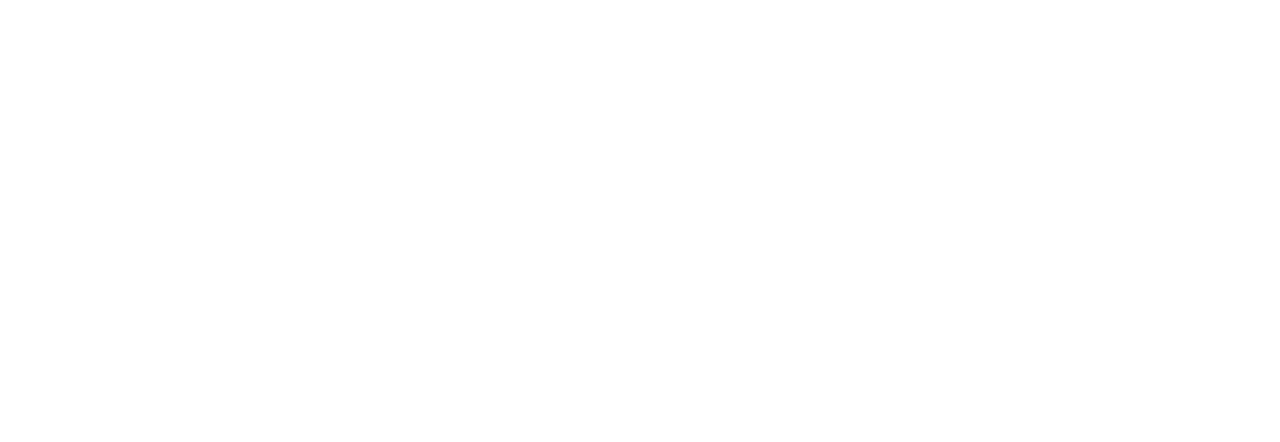
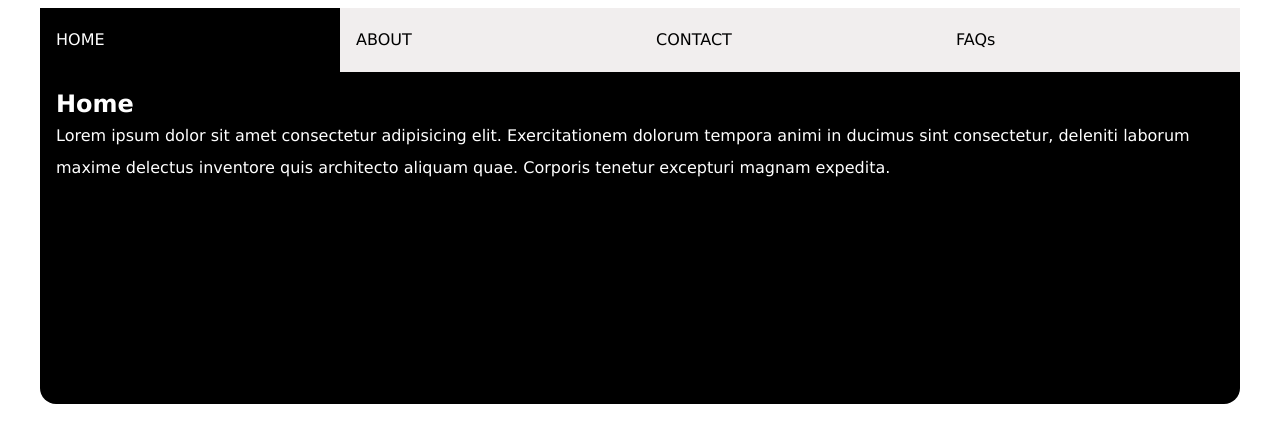
Before and after one commit to folathecoder/web-app-features, a plain HTML site: page index.html in a window 1280 px wide. Drawn offline with Linux system fonts and the light colour scheme.

Commit message:
Complete Tabbed Content Implementation

```diff
--- /dev/null
+++ b/app.js
@@ -0,0 +1,26 @@
+'use strict';
+
+//Grab reference to the tab and panels
+const tabs = document.querySelector('.tabs');
+const panels = document.querySelectorAll('.panel');
+
+//Add a click event listener to the whole tab and listen for "li" tags
+
+tabs.addEventListener('click', function(e){
+    //Search For an LI tag: Is it an Li?
+    if(e.target.tagName == 'LI') {
+        // If a tab is clicked, make it the target panel
+        const targetPanel = document.querySelector(e.target.dataset.target);
+
+        // Insert active into the clicked tab and remove it from others
+        panels.forEach(function(panel){
+            if (panel == targetPanel){
+                panel.classList.add('active');
+            }
+            else {
+                panel.classList.remove('active');
+            }
+        })
+    }
+
+})
--- a/index.html
+++ b/index.html
@@ -4,9 +4,38 @@
     <meta charset="UTF-8">
     <meta http-equiv="X-UA-Compatible" content="IE=edge">
     <meta name="viewport" content="width=device-width, initial-scale=1.0">
-    <title>Document</title>
+    <title>Tabbed Content Tutorial</title>
+    <link rel="stylesheet" href="styles.css">
 </head>
 <body>
 
+    <section id="tabbed-content">
+        <ul class="tabs">
+            <li data-target="#home" class="active">HOME</li>
+            <li data-target="#about">ABOUT</li>
+            <li data-target="#contact">CONTACT</li>
+            <li data-target="#faq">FAQs</li>
+        </ul>
+        <div id="home" class="panel active">
+            <h2>Home</h2>
+            <p>Lorem ipsum dolor sit amet consectetur adipisicing elit. Exercitationem dolorum tempora animi in ducimus sint consectetur, deleniti laborum maxime delectus inventore quis architecto aliquam quae. Corporis tenetur excepturi magnam expedita.</p>
+        </div>
+        <div id="about" class="panel">
+            <h2>About</h2>
+            <p>Lorem ipsum dolor sit amet consectetur adipisicing elit. Exercitationem dolorum tempora animi in ducimus sint dolor obcaecati minima beatae architecto a necessitatibus harum dolorem, similique mollitia quos quisquam temporibus reprehenderit magnam? Necessitatibus!</p>
+        </div>
+        <div id="contact" class="panel">
+            <h2>Contact</h2>
+            <p>Lorem ipsum dolor sit amet consectetur adipisicing elit. Exercitationem dolorum tempora animi in ducimus sint consectetur, deleniti laborum maxime delectus inventore quis architecto aliquam quae. Corporis tenetur excepturi magnam expedita.
+            Minus debitis natus soluta riosam quas, quia dolor obcaecati minima beatae architecto a necessitatibus harum dolorem, similique mollitia quos quisquam temporibus reprehenderit magnam? Necessitatibus!</p>
+        </div>
+        <div id="faq" class="panel">
+            <h2>FAQs</h2>
+            <p>Lorem ipsum dolor sit amet consectetur adipisicing elit. Exercitationem dolorum tempora animi in ducimus sint consectetur, deleniti laborum maxime delectus inventore quis architecto aliquam quae. Corporis tenetur excepturi magnam expedita.
+            Minus debitis natus soluta nesciunt accusamus nulla nihil magni ipsa laboriosam quas, quia dolor obc mollitia quos quisquam temporibus reprehenderit magnam? Necessitatibus!</p>
+        </div>
+    </section>
+
+    <script src="app.js"></script>
 </body>
 </html>
--- /dev/null
+++ b/styles.css
@@ -0,0 +1,67 @@
+* {
+    margin: 0;
+    padding: 0;
+}
+li {
+    list-style-type: none;
+}
+
+body {
+    padding: 0.5rem;
+    max-width: 100%;
+    min-height: 100vh;
+    color: white;
+    font-size: 1rem;
+    line-height: 2rem;
+    font-family: Verdana, Geneva, Tahoma, sans-serif;
+}
+@media (max-width: 380px) {
+    body {
+        font-size: 0.85rem;
+    }
+}
+section {
+    margin: 0rem auto;
+    max-width: 1200px;
+}
+.tabs {
+    background-color: rgb(224, 219, 219);
+    display: flex;
+    justify-content: space-between;
+    color: black;
+    font-weight: 500;
+    max-width: 100%;
+}
+.tabs li {
+    background-color: rgb(241, 238, 238);
+}
+.tabs li:hover {
+    background-color: red;
+    color: white;
+    cursor: pointer;
+}
+.tabs > * {
+    flex: 1;
+    padding: 1rem;
+}
+.tabs .active {
+    background-color: black;
+    color: white;
+}
+.panel {
+    background-color: rgb(0, 0, 0);
+    padding: 1rem;
+    border-radius: 0rem 0rem 1rem 1rem;
+    display: none;
+    min-height: 300px;
+}
+.panel.active {
+    display: block;
+}
+
+@media (max-width: 400px){
+    .panel {
+        min-height: 500px;
+    }
+
+}
```
